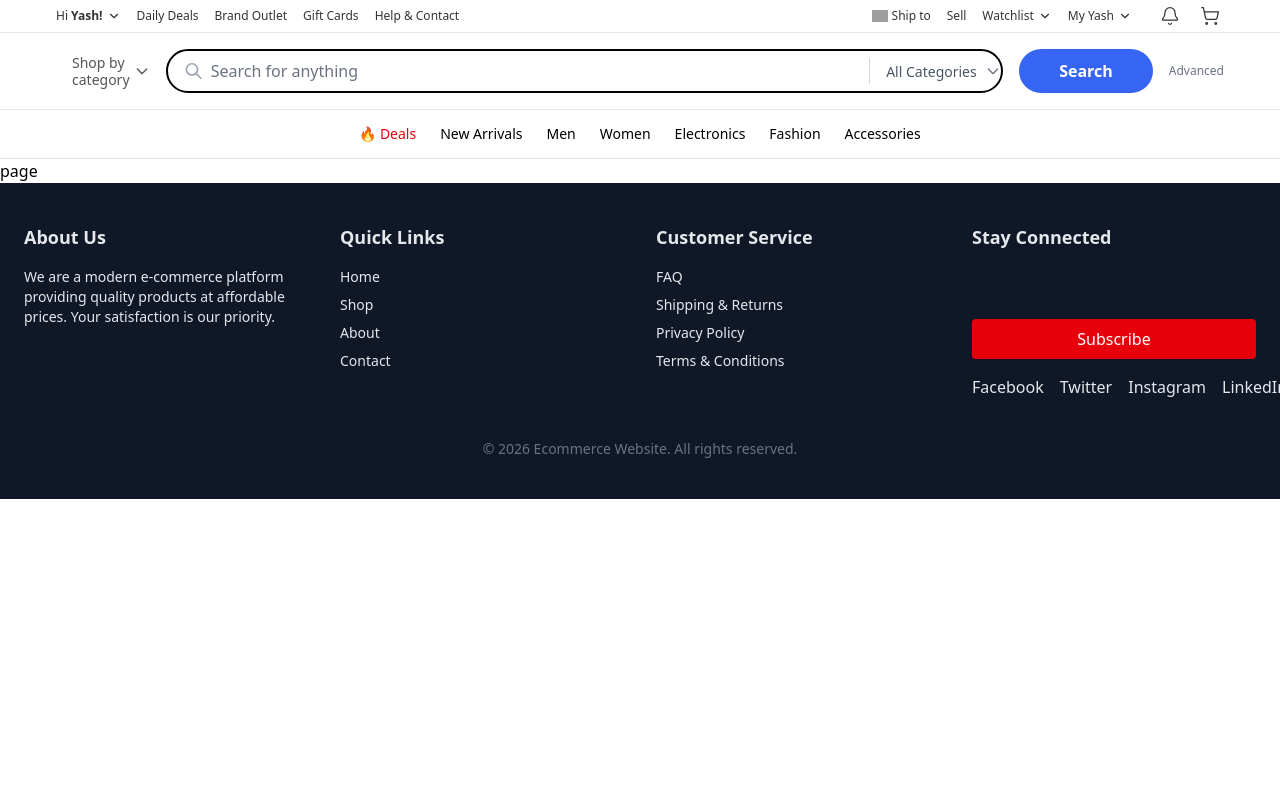
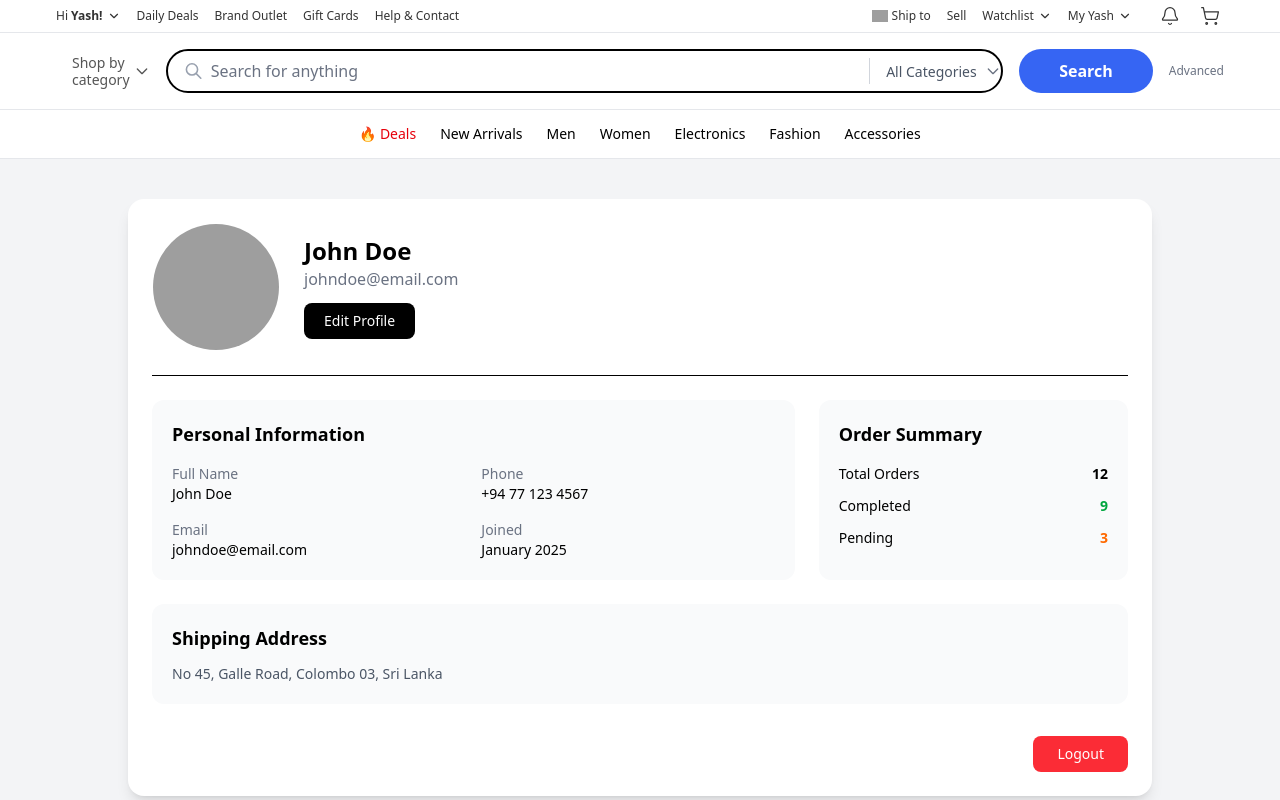
Before and after one commit to yasarahasini/Ecommerce-website, a Next.js app in the folder frontend/: page /profile in a window 1280 px wide. Shown: the top 800 px of the page. Built offline with nearby package versions, Linux system fonts and the light colour scheme; grey boxes are pictures that could not be loaded.

Commit message:
create profile page

```diff
--- a/frontend/app/(user)/profile/page.tsx
+++ b/frontend/app/(user)/profile/page.tsx
@@ -1,9 +1,129 @@
-import React from 'react'
+"use client";
 
-const page = () => {
-  return (
-    <div>page</div>
-  )
+import React from "react";
+import Image from "next/image";
+
+interface UserProfile {
+  name: string;
+  email: string;
+  phone: string;
+  joined: string;
+  address: string;
+  avatar: string;
+  orders: {
+    total: number;
+    completed: number;
+    pending: number;
+  };
 }
 
-export default page
+const user: UserProfile = {
+  name: "John Doe",
+  email: "johndoe@email.com",
+  phone: "+94 77 123 4567",
+  joined: "January 2025",
+  address: "No 45, Galle Road, Colombo 03, Sri Lanka",
+  avatar: "/profile.jpg",
+  orders: {
+    total: 12,
+    completed: 9,
+    pending: 3,
+  },
+};
+
+const page: React.FC = () => {
+  return (
+    <div className="min-h-screen bg-gray-100 px-4 py-10">
+      <div className="mx-auto max-w-5xl rounded-2xl bg-white p-6 shadow-lg">
+
+        {/* Header */}
+        <div className="flex flex-col items-center gap-6 border-b pb-6 md:flex-row">
+          <div className="relative h-32 w-32">
+            <Image
+              src={user.avatar}
+              alt="Profile"
+              fill
+              className="rounded-full object-cover border"
+            />
+          </div>
+
+          <div className="text-center md:text-left">
+            <h1 className="text-2xl font-bold">{user.name}</h1>
+            <p className="text-gray-500">{user.email}</p>
+
+            <button className="mt-3 rounded-lg bg-black px-5 py-2 text-sm text-white hover:bg-gray-800">
+              Edit Profile
+            </button>
+          </div>
+        </div>
+
+        {/* Content */}
+        <div className="mt-6 grid gap-6 md:grid-cols-3">
+
+          {/* Personal Info */}
+          <div className="rounded-xl bg-gray-50 p-5 md:col-span-2">
+            <h2 className="mb-4 text-lg font-semibold">Personal Information</h2>
+
+            <div className="grid grid-cols-1 gap-4 text-sm sm:grid-cols-2">
+              <Info label="Full Name" value={user.name} />
+              <Info label="Phone" value={user.phone} />
+              <Info label="Email" value={user.email} />
+              <Info label="Joined" value={user.joined} />
+            </div>
+          </div>
+
+          {/* Orders */}
+          <div className="rounded-xl bg-gray-50 p-5">
+            <h2 className="mb-4 text-lg font-semibold">Order Summary</h2>
+
+            <Stat label="Total Orders" value={user.orders.total} />
+            <Stat label="Completed" value={user.orders.completed} color="text-green-600" />
+            <Stat label="Pending" value={user.orders.pending} color="text-orange-500" />
+          </div>
+        </div>
+
+        {/* Address */}
+        <div className="mt-6 rounded-xl bg-gray-50 p-5">
+          <h2 className="mb-3 text-lg font-semibold">Shipping Address</h2>
+          <p className="text-sm text-gray-600">{user.address}</p>
+        </div>
+
+        {/* Actions */}
+        <div className="mt-8 flex justify-end">
+          <button className="rounded-lg bg-red-500 px-6 py-2 text-sm text-white hover:bg-red-600">
+            Logout
+          </button>
+        </div>
+      </div>
+    </div>
+  );
+};
+
+/* Reusable Components */
+
+interface InfoProps {
+  label: string;
+  value: string;
+}
+
+const Info: React.FC<InfoProps> = ({ label, value }) => (
+  <div>
+    <p className="text-gray-500">{label}</p>
+    <p className="font-medium">{value}</p>
+  </div>
+);
+
+interface StatProps {
+  label: string;
+  value: number;
+  color?: string;
+}
+
+const Stat: React.FC<StatProps> = ({ label, value, color = "text-black" }) => (
+  <div className="mb-3 flex justify-between text-sm">
+    <span>{label}</span>
+    <span className={`font-bold ${color}`}>{value}</span>
+  </div>
+);
+
+export default page;
```
